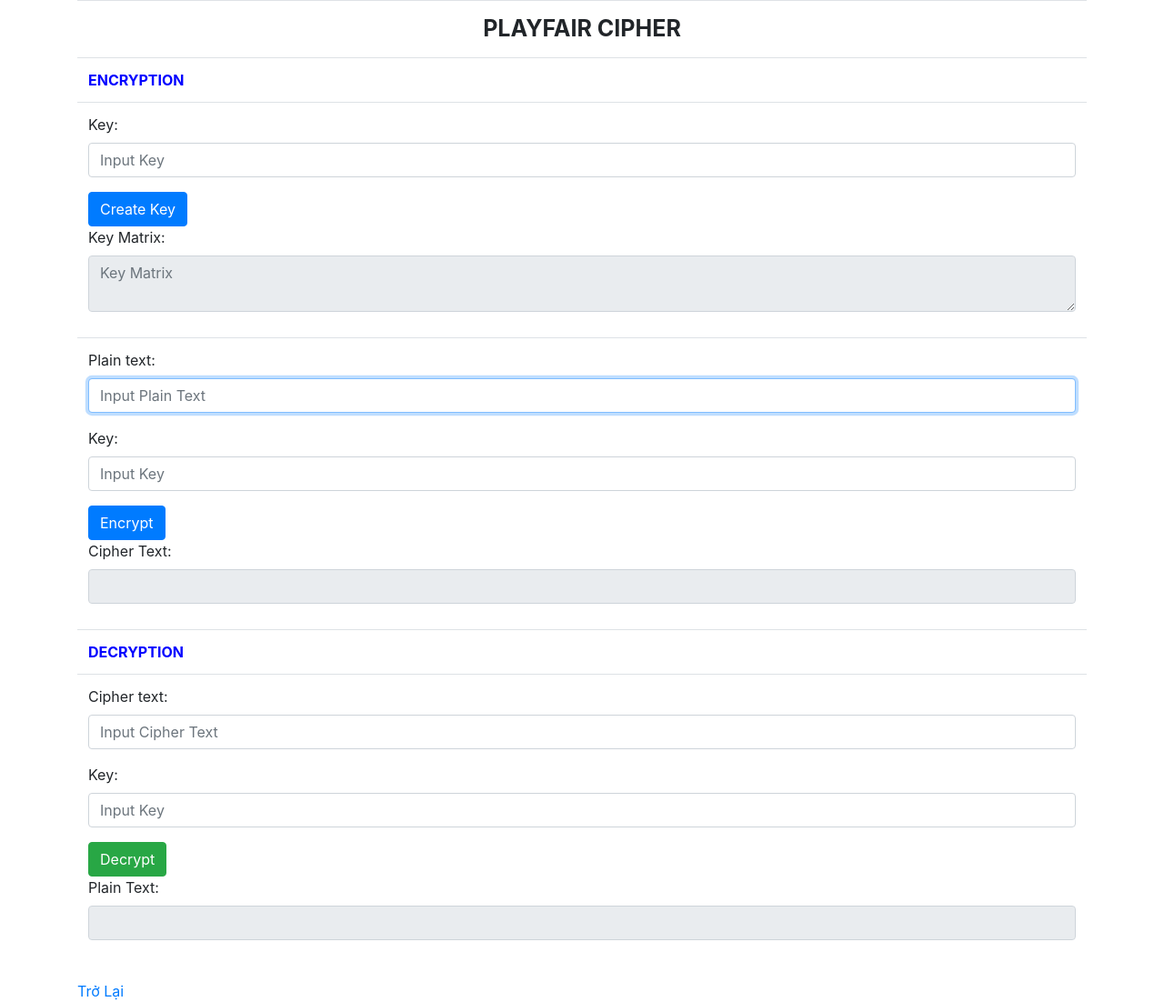
After one commit to namhuynh04/HuynhQuocNam_2280601993, a Flask app: page /playfair in a window 1280 px wide. The commit adds this page. Shown: the whole page at 91% size. Run offline with Flask 3, Linux system fonts and the light colour scheme.

Commit message:
Do PlayFair At home

```diff
--- a/lab02/api.py
+++ b/lab02/api.py
@@ -110,7 +110,7 @@ def transposition_decrypt():
     data = request.get_json()
     cipher_text = data.get('cipher_text')
     key = int(data.get('key'))
-    decrypted_text = transposition_cipher.encrypt(cipher_text, key)
+    decrypted_text = transposition_cipher.decrypt(cipher_text, key)
     return jsonify({"decrypted_text": decrypted_text})
 
 #MAIN FUNCTION
--- a/lab02/app.py
+++ b/lab02/app.py
@@ -2,6 +2,8 @@ from flask import Flask, render_template, request, json
 from cipher.caesar import CaesarCipher
 from cipher.vigenere import VigenereCipher
 from cipher.railfence import RailFenceCipher
+from cipher.transposition import TranspositionCipher
+from cipher.playfair import PlayFairCipher
 app = Flask(__name__)
 
 @app.route("/")
@@ -73,5 +75,59 @@ def railfence_decrypt():
     decrypted_text = Railfence.rail_fence_decrypt(text, key)
     return render_template("railfence.html", outputPlainText = decrypted_text , inputCipherText = text, inputKeyCipher = key)
 
+##Tranposition
+@app.route("/transposition")
+def transposition():
+    return render_template('transposition.html')
+
+@app.route("/transposition/encrypt", methods =['POST'])
+def transposition_encrypt():
+    text = request.form['inputPlainText']
+    key = int(request.form['inputKeyPlain'])
+    Transposition = TranspositionCipher()
+    encrypted_text = Transposition.encrypt(text, key)
+    return render_template("transposition.html", outputCipherText = encrypted_text , inputPlainText = text, inputKeyPlain = key)
+
+@app.route("/transposition/decrypt", methods =['POST'])
+def transposition_decrypt():
+    text = request.form['inputCipherText']
+    key = int(request.form['inputKeyCipher'])
+    Transposition = TranspositionCipher()
+    decrypted_text = Transposition.decrypt(text, key)
+    return render_template("transposition.html", outputPlainText = decrypted_text , inputCipherText = text, inputKeyCipher = key)
+
+##PlayFair
+@app.route("/playfair")
+def playfair():
+    return render_template('playfair.html')
+
+@app.route("/playfair/creatematrix", methods=['POST'])
+def playfair_creatematrixkey():
+    key = request.form['inputKey']
+    PlayFair = PlayFairCipher()
+    key_matrix = PlayFair.create_playfair_matrix(key)
+    return render_template("playfair.html", outputKeyMatrix = key_matrix, inputKey = key)
+
+@app.route("/playfair/encrypt", methods =['POST'])
+def playfair_encrypt():
+    text = request.form['inputPlainText']
+    key = request.form['inputKeyPlain']
+    PlayFair = PlayFairCipher()
+    encrypted_text = PlayFair.playfair_encrypt(text, key)
+    return render_template("playfair.html", outputCipherText = encrypted_text , inputPlainText = text, inputKeyPlain = key)
+
+@app.route("/transposition/decrypt", methods =['POST'])
+def transposition_decrypt():
+    text = request.form['inputCipherText']
+    key = int(request.form['inputKeyCipher'])
+    Transposition = TranspositionCipher()
+    decrypted_text = Transposition.decrypt(text, key)
+    return render_template("transposition.html", outputPlainText = decrypted_text , inputCipherText = text, inputKeyCipher = key)
+
+
+
+
+
+
 if __name__ == "__main__":
     app.run(host = "0.0.0.0", port= 5050, debug=True)
--- a/lab02/cipher/transposition/transposition_cipher.py
+++ b/lab02/cipher/transposition/transposition_cipher.py
@@ -12,16 +12,18 @@ class TranspositionCipher:
         return encrypted_text
 
     def decrypt(self, text, key):
-        num_cols = (len(text) + key - 1)
+        num_cols = (len(text) + key - 1) // key
         num_rows = key
         num_shaded_cells = (num_cols * num_rows) - len(text)
 
         decrypted_text = [''] * num_cols
         index = 0
+
         for row in range(num_rows):
             for col in range(num_cols):
                 if col == num_cols - 1 and row >= num_rows - num_shaded_cells:
                     continue
                 decrypted_text[col] += text[index]
                 index += 1
+
         return ''.join(decrypted_text)
--- a/lab02/templates/index.html
+++ b/lab02/templates/index.html
@@ -12,6 +12,8 @@
             <li><a href="/caesar">Ceasar Cipher</a>
             <li><a href="/vigenere">Vigenere Cipher</a>
             <li><a href="/railfence">Railfence Cipher</a>
+            <li><a href="/playfair">PlayFair Cipher</a>
+            <li><a href="/transposition">Transposition Cipher</a>
         </ul>
     </div>
 </body>
--- /dev/null
+++ b/lab02/templates/playfair.html
@@ -0,0 +1,71 @@
+<!DOCTYPE html>
+<html lang="en">
+<head>
+    <title>Caesar Cipher</title>
+    <link href="https://cdn.jsdelivr.net/npm/bootstrap@4.6.2/dist/css/bootstrap.min.css" rel="stylesheet"/>
+</head>
+<body>
+    <div class="container">
+        <table class="table">
+            <tr><td style="text-align: center; font-weight: bold; font-size: 25px;">PLAYFAIR CIPHER</td></tr>
+            <tr><td style="font-weight: bold; color: blue">ENCRYPTION</td></tr>
+            <tr>
+                <td>
+                    <form method="POST" action="/playfair/creatematrix">
+                        <div class="mb-3">
+                            <label class="form-label">Key:</label>
+                            <input type="text" class="form-control" name="inputKey" placeholder="Input Key" required/>
+                        </div>
+                        <button type="submit" class="btn btn-primary">Create Key</button>
+                        <div class="mb-3">
+                            <label class="form-label">Key Matrix:</label>
+                            <textarea type="text" class="form-control" name="outputKeyMatrix" placeholder="Key Matrix" readonly value="{{outputKeyMatrix}}  "></textarea>
+                        </div>
+                    </form>
+                </td>
+            </tr>
+            <tr>
+                <td>
+                    <form method="POST" action="/playfair/encrypt">
+                        <div class="mb-3">
+                            <label class="form-label">Plain text:</label>
+                            <input type="text" class="form-control" name="inputPlainText" placeholder="Input Plain Text" required autofocus/>
+                        </div>
+                        <div class="mb-3">
+                            <label class="form-label">Key:</label>
+                            <input type="text" class="form-control" name="inputKeyPlain" placeholder="Input Key" required/>
+                        </div>
+                        <button type="submit" class="btn btn-primary">Encrypt</button>
+                        <div class="mb-3">
+                            <label class="form-label">Cipher Text:</label>
+                            <input type="text" class="form-control" name="outputCipherText" placeholder="Cipher Text" readonly value="{{outputCipherText}}  "/>
+                        </div>
+                    </form>
+                </td>
+            </tr>
+
+            <tr><td style="font-weight: bold; color: blue">DECRYPTION</td></tr>
+            <tr>
+                <td>
+                    <form method="POST" action="/playfair/decrypt">
+                        <div class="mb-3">
+                            <label class="form-label">Cipher text:</label>
+                            <input type="text" class="form-control" name="inputCipherText" placeholder="Input Cipher Text" required/>
+                        </div>
+                        <div class="mb-3">
+                            <label class="form-label">Key:</label>
+                            <input type="text" class="form-control" name="inputKeyCipher" placeholder="Input Key" required/>
+                        </div>
+                        <button type="submit" class="btn btn-success">Decrypt</button>
+                        <div class="mb-3">
+                            <label class="form-label">Plain Text:</label>
+                            <input type="text" class="form-control" name="outputPlainText" placeholder="Plain Text" readonly value="{{outputPlainText}}  "/>
+                        </div>
+                    </form>
+                </td>
+            </tr>
+        </table>
+        <a href="/">Trở Lại</a>
+    </div>
+  </body>
+</html>
```
Also changed, not shown: lab02/templates/transposition.html (added, +56 -0 lines).
